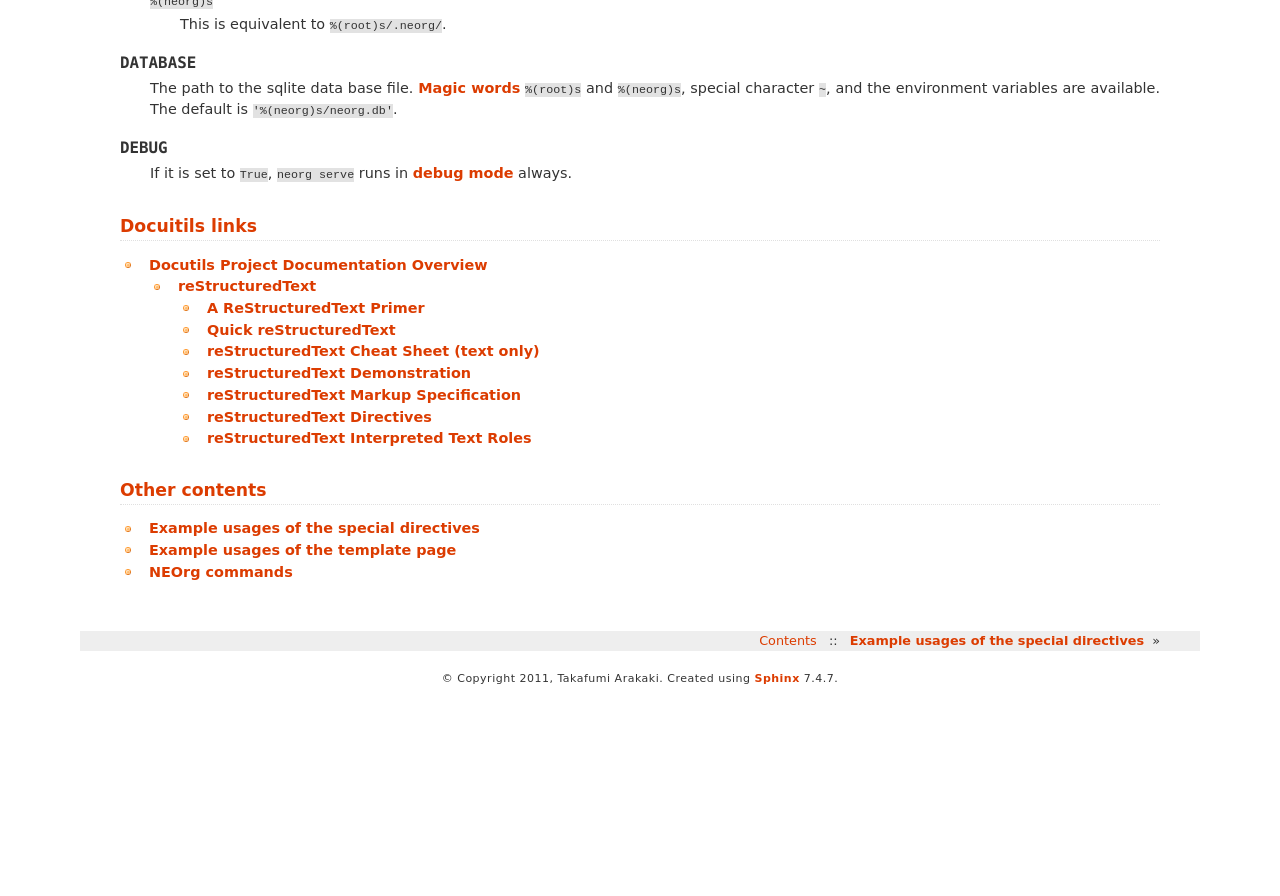
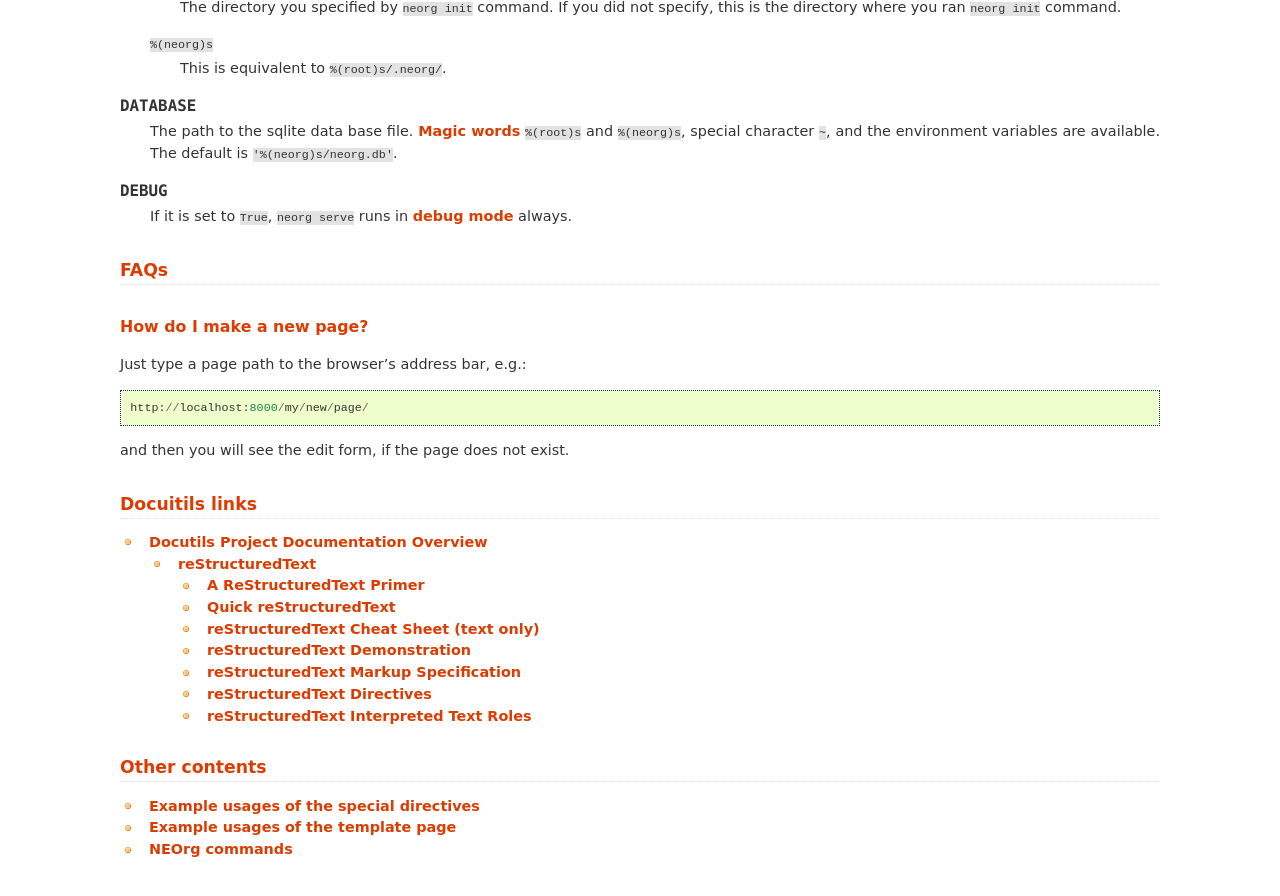
Before and after one commit to tkf/neorg, a Sphinx documentation site: the page built from doc/source/index.rst, in a window 1280 px wide and 900 px high, scrolled down 6485 px. Shown: the top 896 px of the window. Built offline with Sphinx 7.4.7, drawn with Linux system fonts in a browser that asks for light colours; before the commit the page ends 7181 px from its top, so only the background shows below that; some of the changed text lies outside the part shown.

Commit message:
added FAQs to the help document.

```diff
--- a/doc/source/index.rst
+++ b/doc/source/index.rst
@@ -88,8 +88,8 @@ Show data in a table - :rst:dir:`table-data`
    .. seealso:: :ref:`examples/table-data`
 
 
-Show data and images in table - :rst:dir:`table-data-and-image`
----------------------------------------------------------------
+Show data and images in a table - :rst:dir:`table-data-and-image`
+-----------------------------------------------------------------
 
 .. rst:directive:: .. table-data-and-image:: path [path ...]
 
@@ -444,6 +444,19 @@ Configuration variables
    always.
 
 
+FAQs
+====
+
+How do I make a new page?
+-------------------------
+
+Just type a page path to the browser's address bar, e.g.::
+
+    http://localhost:8000/my/new/page/
+
+and then you will see the edit form, if the page does not exist.
+
+
 Docuitils links
 ===============
 
```
